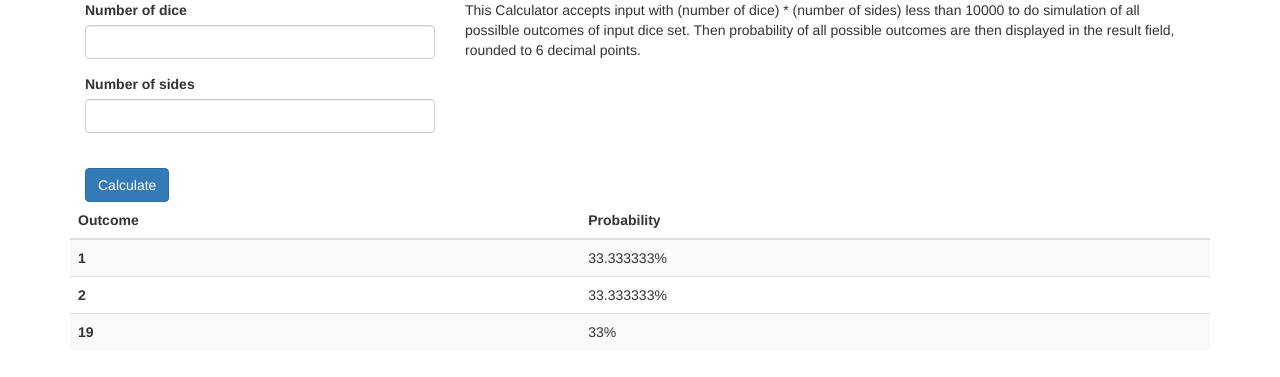
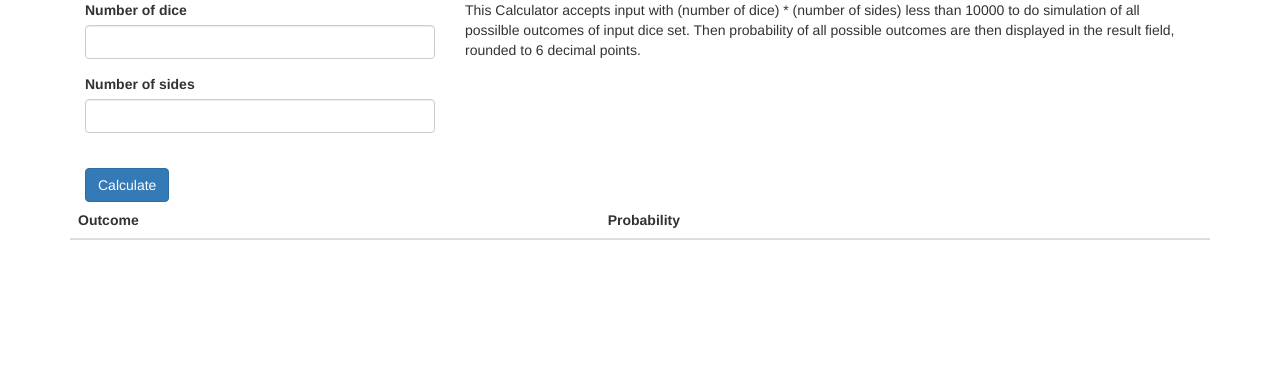
Before and after one commit to 0903lokchan/toolbox, a Flask app: page /dice_cal in a window 1280 px wide. Shown: the part 142-519 px from the top of the page. Run offline with Flask 2, Linux system fonts and the light colour scheme; lists and menus that the app fills with data are empty; some libraries are stand-ins or nearby versions.

Commit message:
dice_cal remove place holder

```diff
--- a/app/templates/dice_cal/main.html
+++ b/app/templates/dice_cal/main.html
@@ -77,18 +77,6 @@
                     </tr>
                 </thead>
                 <tbody id="result">
-                    <tr>
-                        <th scope="row">1</th>
-                        <td>33.333333%</td>
-                    </tr>
-                    <tr>
-                        <th scope="row">2</th>
-                        <td>33.333333%</td>
-                    </tr>
-                    <tr>
-                        <th scope="row">19</th>
-                        <td>33%</td>
-                    </tr>
                 </tbody>
             </table>
         </div>
```
